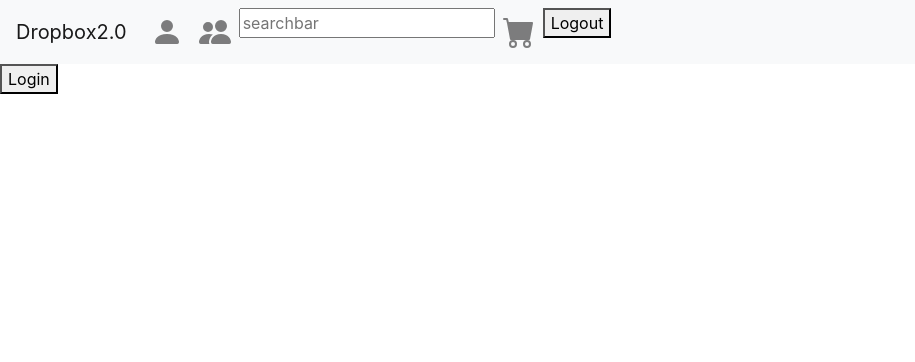
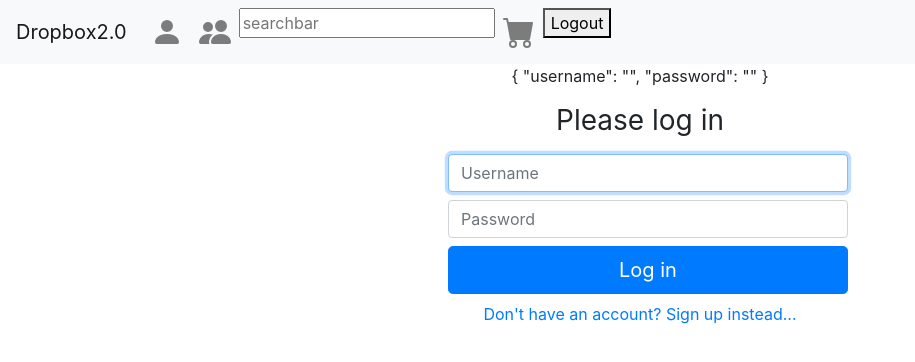
Before and after one commit to trowik-gibb/m306, an Angular app in the folder frontend/: page /login in a window 1280 px wide. Shown: the top 362 px of the page, without its empty margins (0-915 px from the left). Built offline with nearby package versions, Linux system fonts and the light colour scheme.

Commit message:
working with backend

```diff
--- a/frontend/src/app/auth/auth.service.ts
+++ b/frontend/src/app/auth/auth.service.ts
@@ -2,13 +2,14 @@
 import { HttpClient } from '@angular/common/http';
 
 import { SignUpData } from './models/sign-up-data.interface';
+import { LoginData } from './models/login-data.interface';
 
 const BACKEND_PATH = "http://localhost:8000";
 
 @Injectable()
 export class AuthService {
 
-    constructor (private http: HttpClient ){}
+  constructor(private http: HttpClient) { }
 
   public isAuthenticated(): boolean {
     let token = localStorage.getItem("login_token");
@@ -18,11 +19,20 @@
 
   public signup(signUpData: SignUpData) {
     const formData = new FormData();
-    formData.append("email", signUpData.email);
-    formData.append("username", signUpData.username);
-    formData.append("password", signUpData.password);
+    for (var key in signUpData) {
+      formData.append(key, signUpData[key]);
+    }
     return this.http.post(`${BACKEND_PATH}/register/`, formData);
-        console.log(signUpData);
-        //this.http.put('path', signUpData)
+  }
+
+  public login(loginData: LoginData) {
+    const formData = new FormData();
+    formData.append("username", loginData.username);
+    formData.append("password", loginData.password);
+    return this.http.post(`${BACKEND_PATH}/login/`, formData);
+  }
+
+  public setToken(username: string) {
+    localStorage.setItem("login_token", username);
   }
 }
--- /dev/null
+++ b/frontend/src/app/auth/models/login-data.interface.ts
@@ -0,0 +1,4 @@
+export interface LoginData {
+  username: string,
+  password: string,
+}
--- a/frontend/src/app/login/login.component.css
+++ b/frontend/src/app/login/login.component.css
@@ -0,0 +1,4 @@
+.form-login {
+  max-width: 400px;
+  margin: auto;
+}
--- a/frontend/src/app/login/login.component.html
+++ b/frontend/src/app/login/login.component.html
@@ -1 +1,14 @@
-<button (click)="login()">Login</button>
+<div class="container">
+  <body class="text-center">
+    <p>{{ form.value | json }}</p>
+    <form [formGroup]="form" class="form-login" (ngSubmit)="login()">
+      <h1 class="h3 mb-3 font-weight-normal">Please log in</h1>
+      <label for="inputUsername" class="sr-only">Username</label>
+      <input formControlName="username" type="text" id="inputUsername" class="form-control m-2" placeholder="Username" required autofocus="">
+      <label for="inputPassword" class="sr-only">Password</label>
+      <input formControlName="password" type="password" id="inputPassword" class="form-control m-2" placeholder="Password" required>
+      <button class="btn btn-lg btn-primary btn-block m-2" type="submit">Log in</button>
+      <a routerLink="/signup">Don't have an account? Sign up instead...</a>
+    </form>
+    </body>
+</div>
--- a/frontend/src/app/login/login.component.ts
+++ b/frontend/src/app/login/login.component.ts
@@ -1,5 +1,9 @@
 import { Component } from "@angular/core";
 import { Router } from "@angular/router";
+import { FormBuilder } from "@angular/forms";
+
+import { LoginData } from "../auth/models/login-data.interface";
+import { AuthService } from "../auth/auth.service";
 
 @Component({
     selector:"login",
@@ -8,10 +12,21 @@
 })
 export class LoginComponent{
 
-    constructor(private router: Router){}
+    form = this.fb.group({
+      username: this.fb.control(""),
+      password: this.fb.control("")
+    })
 
-    login() {
-        localStorage.setItem("login_token", "token");
-        this.router.navigate(['home']);
-    }
+    constructor(
+      private router: Router,
+      private fb: FormBuilder,
+      private authService: AuthService){}
+
+  login() {
+    this.authService.login(this.form.value).subscribe((data: LoginData) => {
+      this.authService.setToken(data.username);
+      this.router.navigate(['home']);
+    });
+      this.router.navigate(['home']);
+   }
 }
--- a/frontend/src/app/signup/signup.component.ts
+++ b/frontend/src/app/signup/signup.component.ts
@@ -26,11 +26,13 @@
 
   signup() {
     if (this.form.value.password === this.form.value.passwordRep) {
-      this.authService.signup(this.form.value).subscribe((data) =>  console.log(data));
+      this.authService.signup(this.form.value).subscribe((data: SignUpData) => {
+        this.authService.setToken(data.username);
+        this.router.navigate(['home']);
+      });
     }
     else {
       console.log("passwords don't match");
     }
-        //this.router.navigate(['home']);
     }
 }
```
Also changed, not shown: 1 other file (tests, documents, lock files or other folders). Lines whose indentation alone changed are shown as unchanged.
